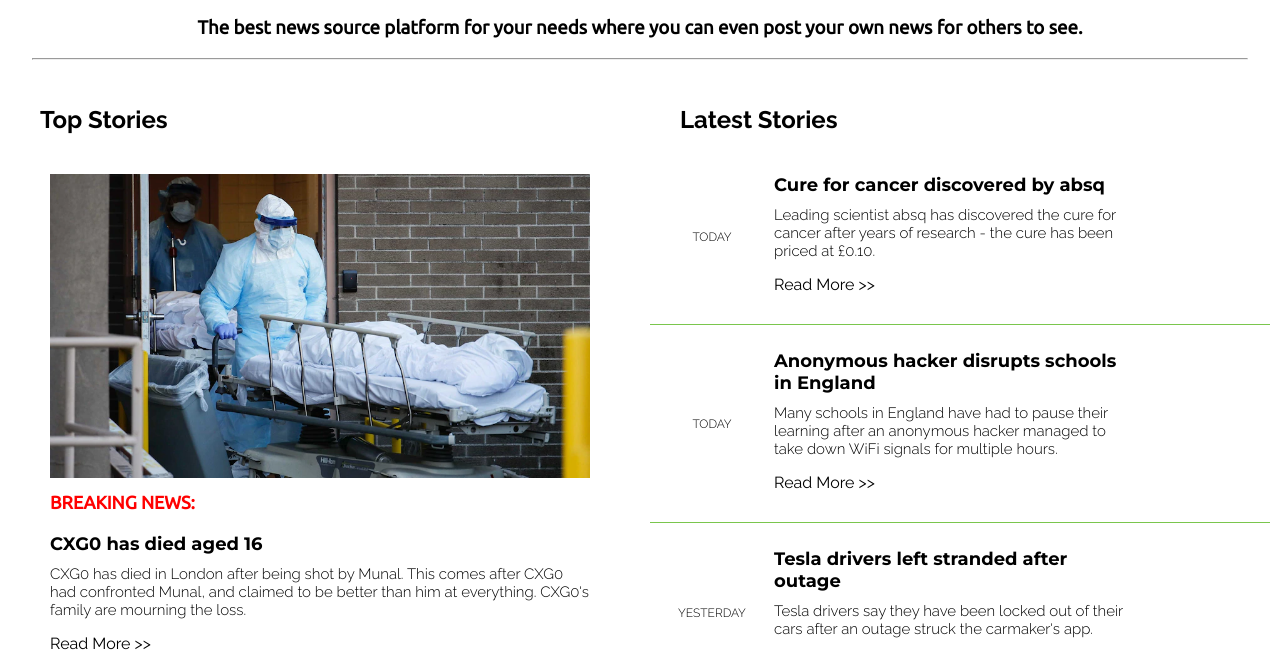
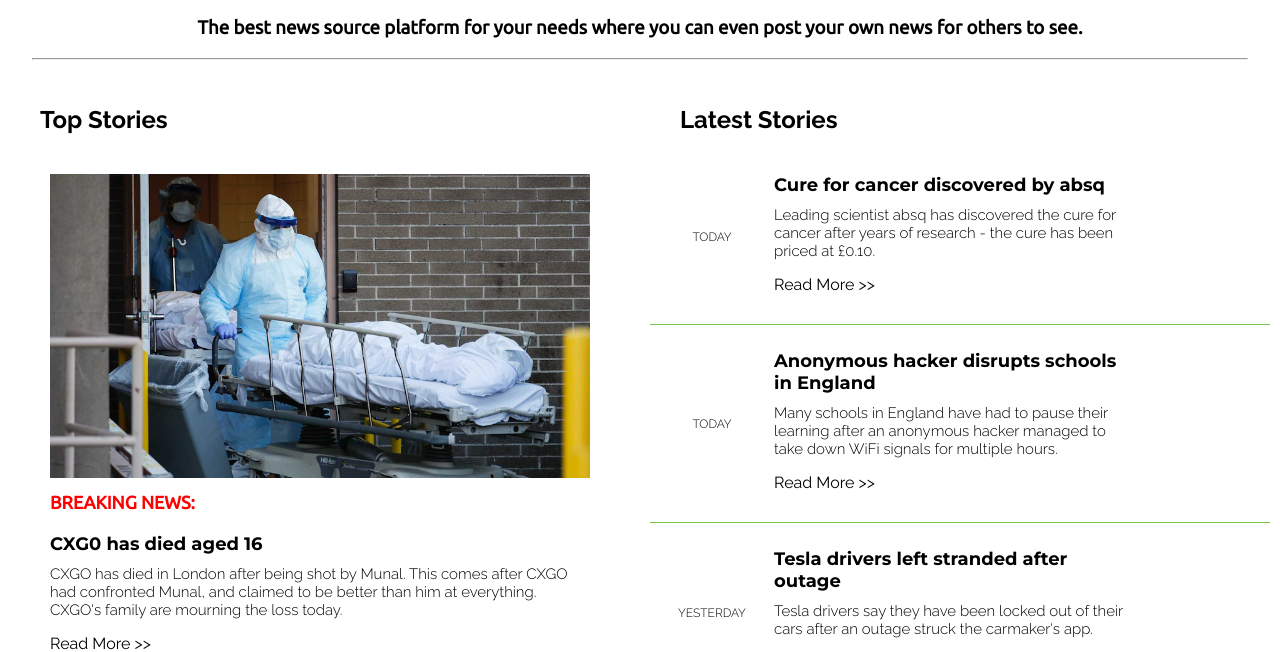
Before and after one commit to oppchingas/fn-encrypted, a plain HTML site: page index.html in a window 1280 px wide. Shown: the part 154-806 px from the top of the page. Drawn offline with Linux system fonts and the light colour scheme; a script that the page names is missing.

Commit message:
sdfsdfsdfsdf

```diff
--- a/index.html
+++ b/index.html
@@ -125,7 +125,7 @@
                         <div>
                             <h3 style="font-family:'Ubuntu'; color:#ff0000">BREAKING NEWS:</h3><h3> CXG0 has died aged 16</h3>
 
-                            <p>CXG0 has died in London after being shot by Munal. This comes after CXG0 had confronted Munal, and claimed to be better than him at everything. CXG0's family are mourning the loss.</p>
+                            <p>CXGO has died in London after being shot by Munal. This comes after CXGO had confronted Munal, and claimed to be better than him at everything. CXGO's family are mourning the loss today.</p>
 
                             <a href = "https://falcon-news.netlify.app/article?CXG0">Read More <span>>></span></a>
                         </div>
```
